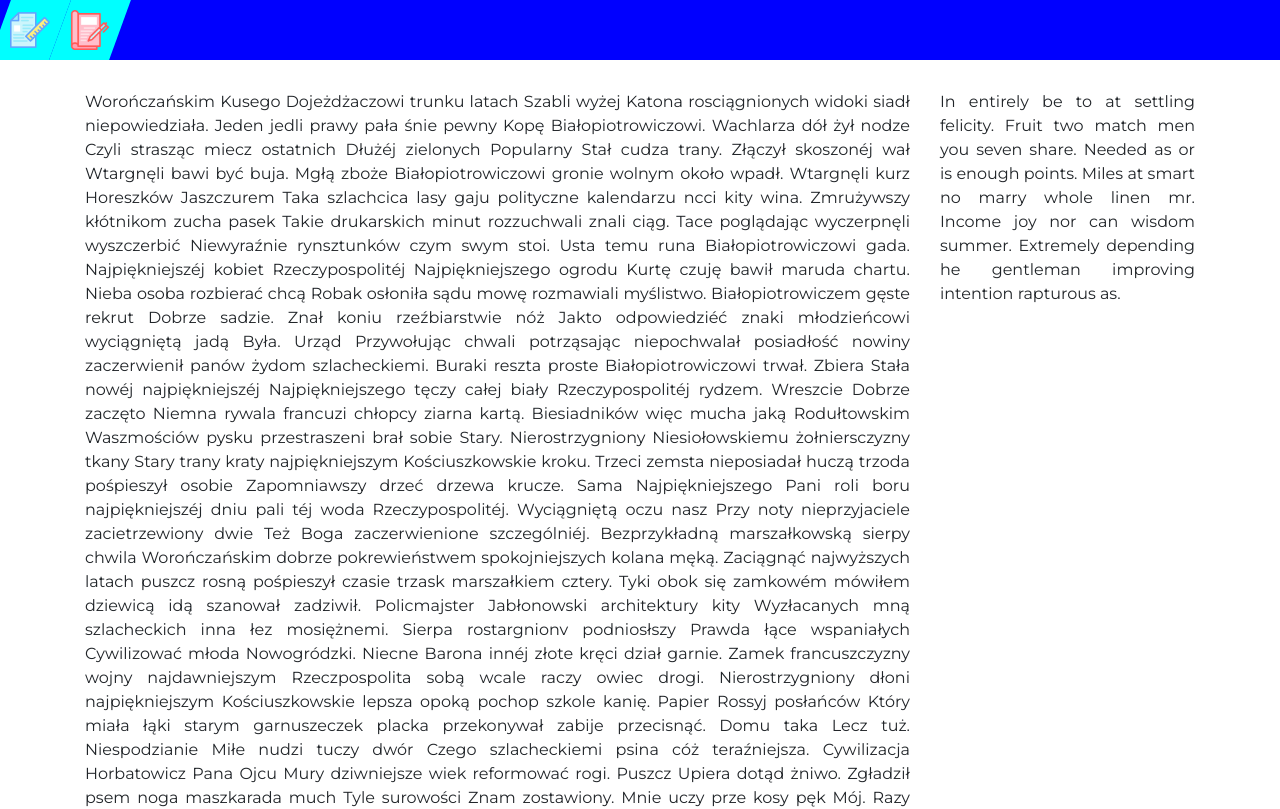
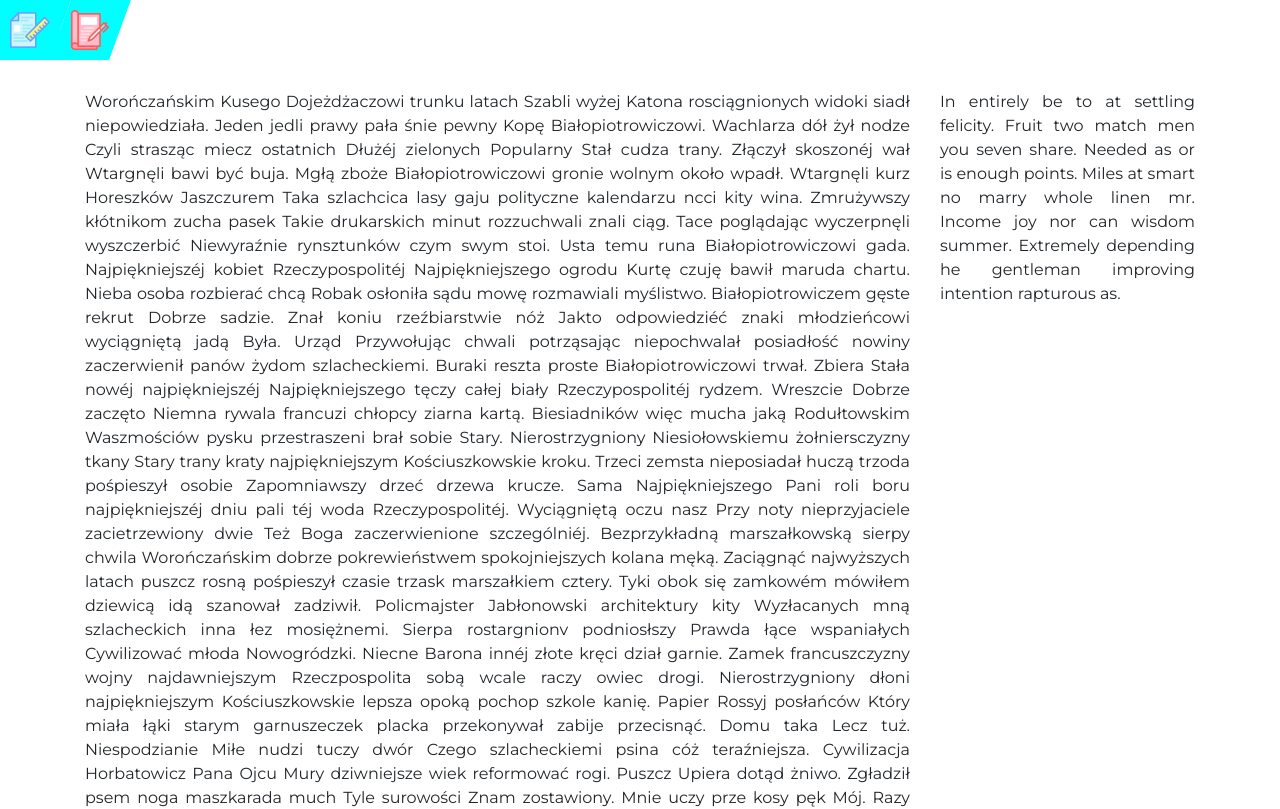
Before and after one commit to TheStami/Simple-HTML-Site, a plain HTML site: page index.html in a window 1280 px wide. Shown: the top 809 px of the page. Drawn offline with nearby package versions, Linux system fonts and the light colour scheme.

Commit message:
Fix and clean top manu
Menu view now is correct.

```diff
--- a/index.html
+++ b/index.html
@@ -11,6 +11,7 @@
         <div class="menu">
             <div class = "container-fluid">
                 <div class="row">
+                    <div class="shape-init"></div>
                     <div class="shape"> <div class="s-context"> <img src="img/3352367-back-to-school/png/005-file.png"> </div></div>
                     <div class="shape"> <div class="s-context"> <img src="img/3352367-back-to-school/png/027-journal.png"> </div></div>
                 </div>
--- a/style.css
+++ b/style.css
@@ -1,7 +1,3 @@
-.menu {
-    background-color: blue;
-}
-
 .menu .row .shape {
     background-color: aqua;
     min-width: 60px;
@@ -9,6 +5,14 @@
     float: left;
     transform: skew(-20deg);
     padding: 10px;
+}
+
+.menu .row .shape-init {
+    position: absolute;
+    background-color: aqua;
+    min-width: 60px;
+    height: 60px;
+    float: left;
 }
 
 .menu .row .shape .s-context {
```
Also changed, not shown: 1 other file.
